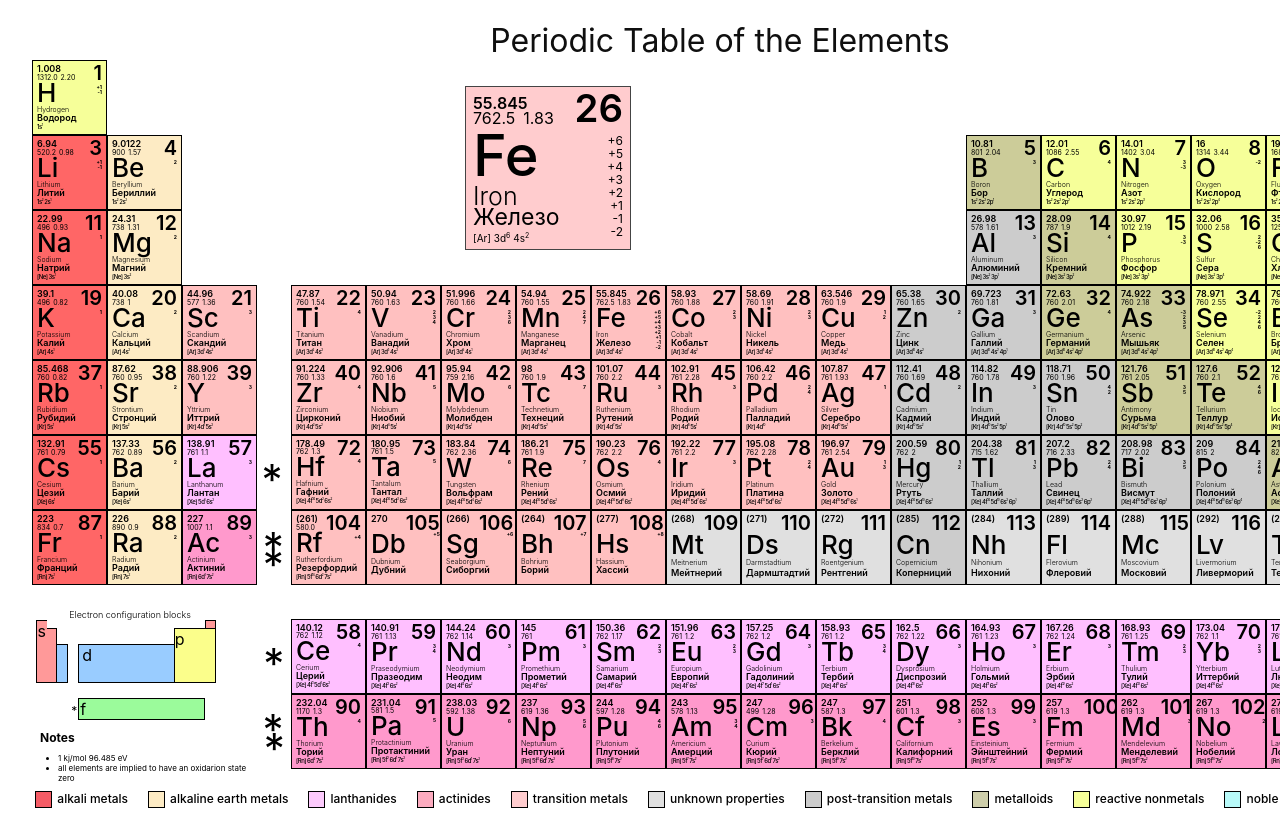
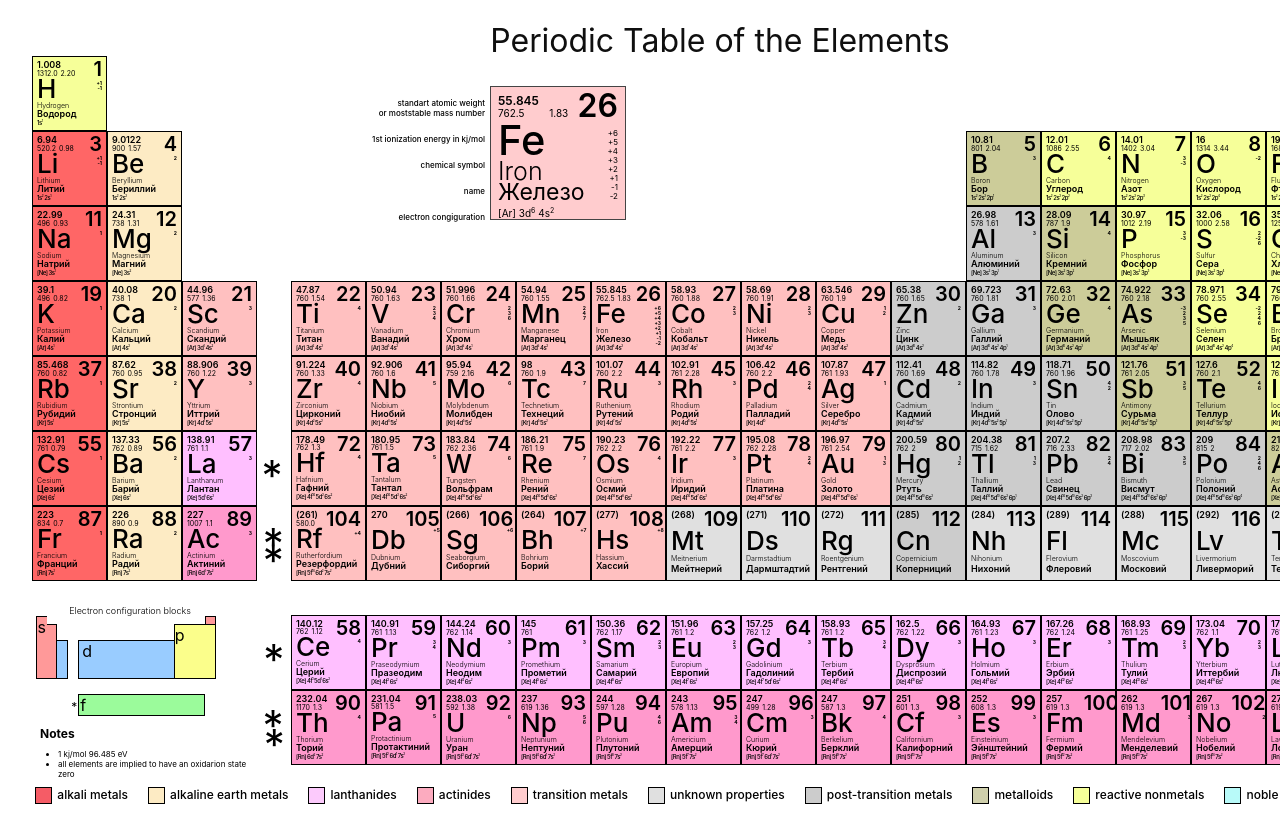
Before and after one commit to cyberkesa/Mendeleev, a React (Create React App) app: page / in a window 1280 px wide. Shown: the top 815 px of the page. Built offline with nearby package versions, Linux system fonts and the light colour scheme.

Commit message:
Add signs for Iron example element

```diff
--- a/src/Element.css
+++ b/src/Element.css
@@ -1,12 +1,12 @@
 .element-s {
   border: 1px solid #444444;
-  min-width: 150px;
-  min-height: 150px;
-  max-height: 150px;
-  max-width: 150px;
+  min-width: 120px;
+  min-height: 120px;
+  max-height: 120px;
+  max-width: 120px;
   width: 10%;
   margin: auto;
-  margin-left: 465px;
+  margin-left: 490px;
   margin-bottom: -190px;
   background-color: #ffccce;
   position: relative;
@@ -15,7 +15,7 @@
 }
 
 .atomic-weight-s {
-  font-size: 16px;
+  font-size: 12px;
   text-align: left;
   grid-row: 1;
   grid-column: 1;
@@ -26,16 +26,17 @@
   grid-row: 2;
   grid-column: 1;
   line-height: 10%;
+  font-size: 10px;
   margin-top: -6px;
   text-align: left;
 }
 
 .oxidation-states-s {
   text-align: right;
-  line-height: 13px;
+  line-height: 9px;
   grid-row: span 10;
   grid-column: 4;
-  font-size: 12px;
+  font-size: 8px;
   margin-top: 10px;
 }
 
@@ -46,6 +47,7 @@
 
 .electronegativity-s {
   grid-row: 2;
+  font-size: 10px;
   grid-column: 1;
   line-height: 10%;
   margin-top: -6px;
@@ -55,7 +57,7 @@
 .atomic-number-s {
   grid-column: span 3;
   grid-row: 1;
-  font-size: 2.4em;
+  font-size: 2em;
   text-align: right;
   line-height: 80%;
   font-weight: 600;
@@ -90,9 +92,28 @@
   text-align: left;
   font-weight: 500;
   margin-top: -4px;
-  font-size: 3.6em;
+  font-size: 2.6em;
 }
 
 .electron-configuration-s > sup {
   font-size: 7px;
 }
+
+.left-signs {
+  font-size: 8px;
+  width: 160px;
+  height: 166px;
+  font-weight: 500;
+  margin: auto;
+  margin-top: 60px;
+  text-align: right;
+  margin-left: 325px;
+  margin-bottom: -200px;
+  display: grid;
+  grid-template-columns: 1fr, 40px;
+  grid-template-rows: repeat(6, 1fr);
+}
+
+.left-signs > p {
+  grid-column: 1;
+}
--- a/src/components/Element.js
+++ b/src/components/Element.js
@@ -3,6 +3,7 @@ import "../Element.css";
 
 const Element = () => {
   return (
+    <div>
       <div className="element-s">
         <div className="atomic-number-s">26</div>
         <div className="oxidation-states-s">
@@ -26,6 +27,14 @@ const Element = () => {
           [Ar] 3d<sup>6</sup> 4s<sup>2</sup>
         </div>
       </div>
+      <div className="left-signs">
+		<p>standart atomic weight <br></br>or moststable mass number</p>
+		<p>1st ionization energy in kj/mol</p>
+		<p>chemical symbol</p>
+		<p>name</p>
+		<p>electron congiguration</p>
+	  </div>
+    </div>
   );
 };
 
```
Lines whose indentation alone changed are shown as unchanged.
